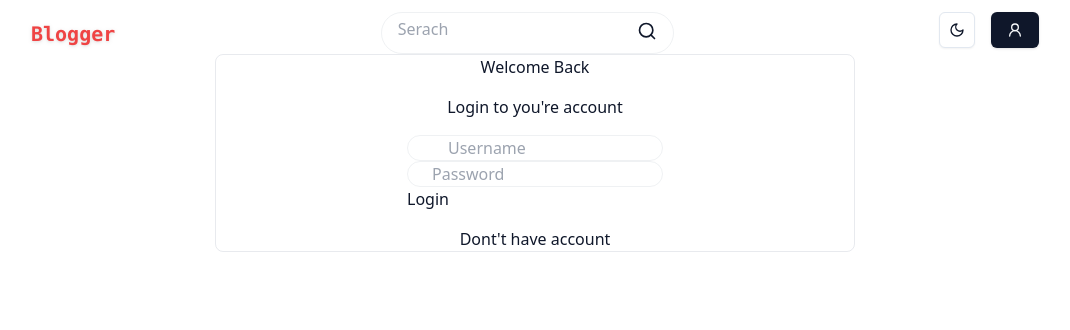
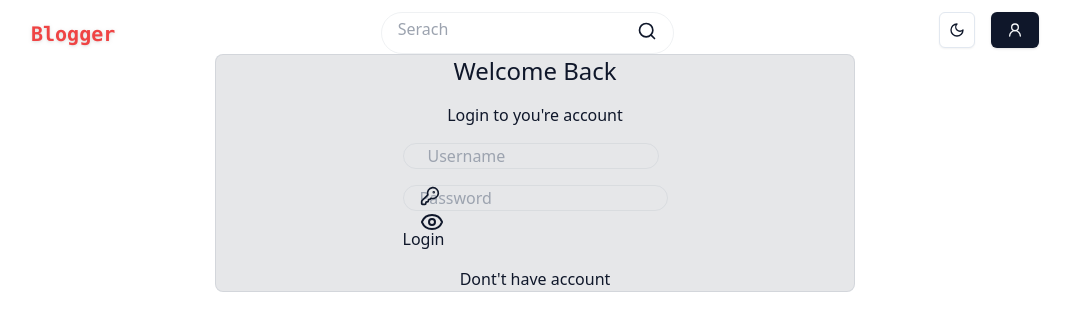
Before and after one commit to JASEEM-K/Blogging-Platform, a React (Vite) app in the folder frontend/: page / in a window 1280 px wide. Shown: the top 330 px of the page, without its empty margins (105-1175 px from the left). Built offline with nearby package versions, Linux system fonts and the light colour scheme.

Commit message:
fetch implemented BlogPost Comp

```diff
--- a/frontend/src/pages/loging-page.tsx
+++ b/frontend/src/pages/loging-page.tsx
@@ -10,29 +10,32 @@ export const LoginPage = () => {
 
 
   return (
-    <div className=' max-w-screen-sm mx-auto border border-slate-500/15 rounded-lg flex flex-col items-center space-y-4 '>
-      <h1 className=''>Welcome Back</h1>
+    <div className=' max-w-screen-sm mx-auto border border-slate-500/15 rounded-lg flex flex-col justify-center items-center space-y-4 bg-primary/10 '>
+      <h1 className='text-2xl'>Welcome Back</h1>
       <p> Login to you&apos;re account</p>
-      <form className=''>
-        <div className=' flex gap-2 border border-slate-500/10 w-64 rounded-full px-4 '>
-          <UserRound size='10' />
+      <form className='space-y-4 relative items-center'>
+        <div className=' flex gap-2 border border-slate-500/10 w-64 rounded-full px-4  '>
+          <UserRound size='20' />
           <input value={formData.username} name='username' placeholder='Username' type='text'
             onChange={(e) => setFormData({ ...formData, username: e.target.value })}
-            className='focus:outline-none bg-transparent px-4'
+            className='focus:outline-none bg-transparent '
           />
         </div>
-        <div className=' flex gap-2 border border-slate-500/10 w-64 rounded-full justify-between px-4 '>
-          <KeyRound className='transform rotate-12' size='10' />
+        <div className=' gap-2 border border-slate-500/10 rounded-full justify-between px-4 '>
+          <div className='absolute flex items-center' >
+            <KeyRound className='' size='20' />
+          </div>
           <input value={formData.password} placeholder='Password' type={showPassword}
             onChange={(e) => setFormData({ ...formData, password: e.target.value })}
-            className='focus:outline-none bg-transparent '
+            className='focus:outline-none bg-transparent w-full '
           />
-          {showPassword === 'password' ?
-            <Eye onClick={() => setShowPassword('text')} /> :
-            <EyeClosed onClick={() => setShowPassword('password')} />}
+          <div className='absolute flex items-center'>
+            {showPassword === 'password' ?
+              <Eye onClick={() => setShowPassword('text')} /> :
+              <EyeClosed onClick={() => setShowPassword('password')} />}
+          </div>
         </div>
-        <button
-        >
+        <button>
           Login
         </button>
       </form>
```
